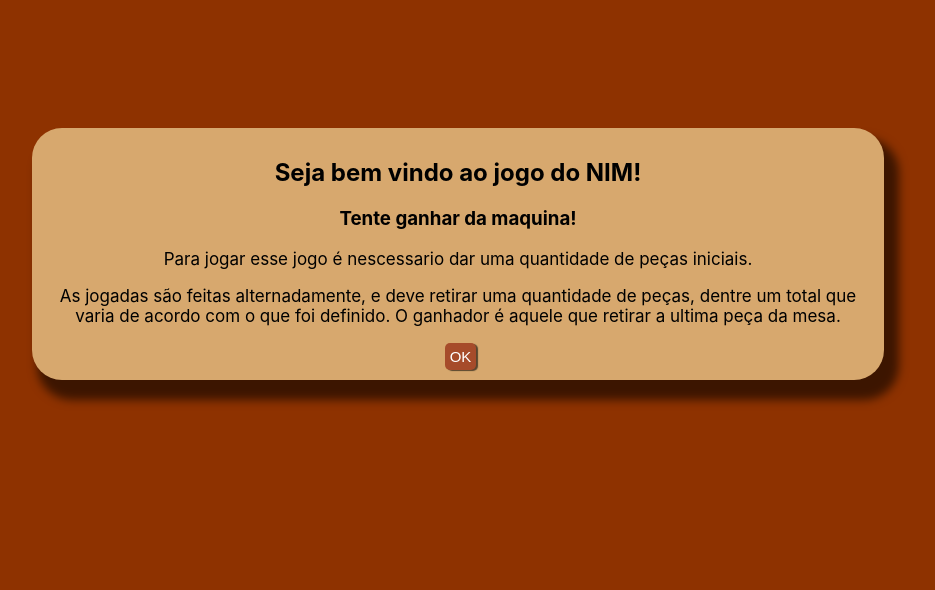
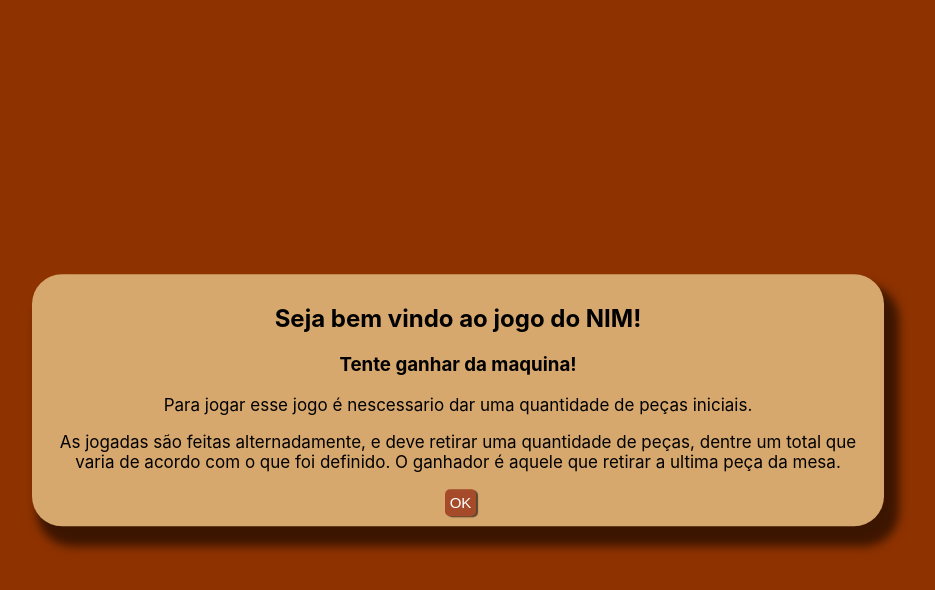
Before and after one commit to PedroFnseca/Jogo-NIM, a plain HTML site: page index.html in a window 1280 px wide. Shown: the whole page, without its empty margins (182-1117 px from the left). Drawn offline with Linux system fonts and the light colour scheme.

Commit message:
Update style.css

```diff
--- a/style.css
+++ b/style.css
@@ -6,15 +6,19 @@ body{
 #container{
     width: 65vw;
     background-color: #D7A86E;
-    margin: auto;
-    margin-top: 8rem;
+    /* margin: auto; */
+    /* margin-top: 8rem; */
     color: black;
     text-align: center;
     padding: 10px;
     border-radius: 30px;
     box-shadow: 10px 15px 10px 5px rgba(0, 0, 0, 0.575);
+    flex-wrap: wrap;
 
-    flex-wrap: wrap;
+    position: absolute;
+    top: 50%;
+    left: 50%;
+    transform: translate(-50%, -50%);
 }
 
 p{
```
